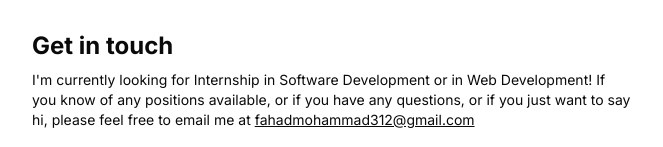
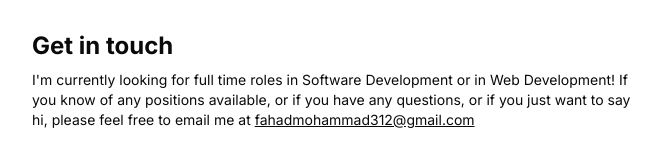
Before and after one commit to MohdFahad1/portfolio, a Next.js app: page / in a window 1280 px wide. Shown: the part 1690-1837 px from the top of the page, without its empty margins (308-971 px from the left). Built offline with nearby package versions, Linux system fonts and the light colour scheme.

Commit message:
chore: update career requirements

```diff
--- a/src/components/Contact.jsx
+++ b/src/components/Contact.jsx
@@ -3,12 +3,12 @@ import React from "react";
 const Contact = () => {
   return (
     <div>
-      <h1 className="font-bold text-2xl mb-2">Get in touch</h1>
+      <h1 className="mb-2 text-2xl font-bold">Get in touch</h1>
       <p className="text-sm ">
-        I&apos;m currently looking for Internship in Software Development or in
-        Web Development! If you know of any positions available, or if you have
-        any questions, or if you just want to say hi, please feel free to email
-        me at{" "}
+        I&apos;m currently looking for full time roles in Software Development
+        or in Web Development! If you know of any positions available, or if you
+        have any questions, or if you just want to say hi, please feel free to
+        email me at{" "}
         <a
           href="mailto:fahadmohammad312@gmail.com"
           target="_blank"
```
